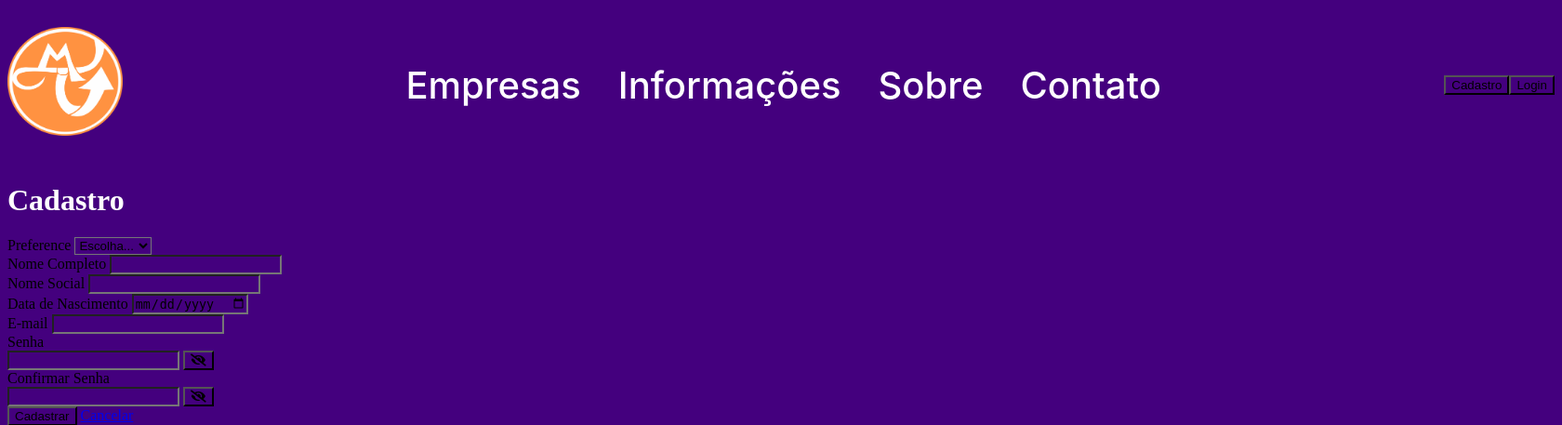
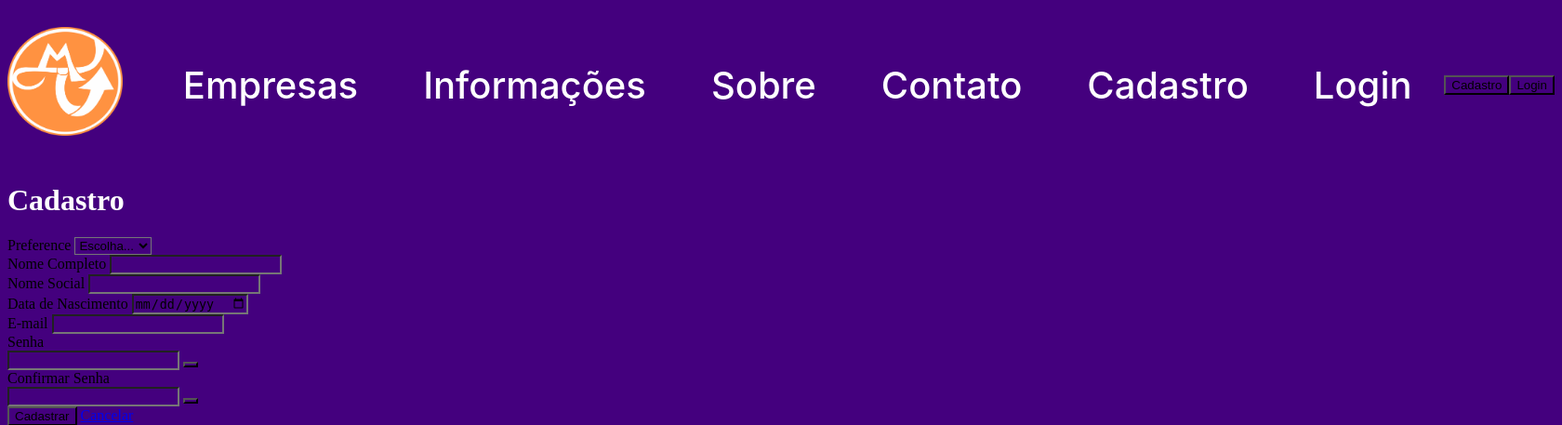
Before and after one commit to RafaelS3iwa/PMT_Web, a PHP site: page /admin/usuarios/cadastrar.php in a window 1680 px wide. Shown: the top 457 px of the page at 93% size. Run offline with PHP 8.4, Linux system fonts and the light colour scheme.

Commit message:
firmar-branch

```diff
--- a/admin/usuarios/cadastrar.php
+++ b/admin/usuarios/cadastrar.php
@@ -7,39 +7,8 @@
     $usuarioController->cadastrarUsuario();
 ?>
 
-<script src="https://code.jquery.com/jquery-3.6.0.min.js"></script>
-<link rel="stylesheet" href="https://cdnjs.cloudflare.com/ajax/libs/font-awesome/5.15.3/css/all.min.css">
 
-<!-- Adicione o código JavaScript/jQuery aqui -->
-<script>
-$(document).ready(function () {
-    $("#toggleSenha").click(function () {
-        var senhaInput = $("#inputsenha");
-        var tipoInput = senhaInput.attr("type");
 
-        if (tipoInput === "password") {
-            senhaInput.attr("type", "text");
-            $("#toggleSenha i").removeClass("fa-eye-slash").addClass("fa-eye");
-        } else {
-            senhaInput.attr("type", "password");
-            $("#toggleSenha i").removeClass("fa-eye").addClass("fa-eye-slash");
-        }
-    });
-
-    $("#toggleConfirmarSenha").click(function () {
-        var confirmarSenhaInput = $("#inputConfirmarSenha");
-        var tipoInput = confirmarSenhaInput.attr("type");
-
-        if (tipoInput === "password") {
-            confirmarSenhaInput.attr("type", "text");
-            $("#toggleConfirmarSenha i").removeClass("fa-eye-slash").addClass("fa-eye");
-        } else {
-            confirmarSenhaInput.attr("type", "password");
-            $("#toggleConfirmarSenha i").removeClass("fa-eye").addClass("fa-eye-slash");
-        }
-    });
-});
-</script>
 
 <main class="container mt-3 mb-3" >
     <h1 style="color: white;">Cadastro</h1>
--- a/assets/css/cabecalho.css
+++ b/assets/css/cabecalho.css
@@ -1,3 +1,12 @@
+:root{
+    --primaria: #6109AC;
+    --primaria2: #44007E;
+    --secundaria: #FFFF41;
+    --secundaria2: #FFFF97;
+    --laranja: #FFA452;
+    --texto: #FFFFFF;
+}
+
 #cabecalho {
     display: flex;
     align-items: center;
@@ -16,7 +25,7 @@
     height: 116.61px;
 }
 
-#menu.menu-list {
+#menu{
     list-style: none;
     padding: 0;
     margin: 0;
@@ -24,10 +33,9 @@
     align-items: center; /* Alinha os itens verticalmente com o logo */
 }
 
-#menu.menu-list li {
-    margin-left: 20px;
+#menu li {
+    margin-left: 50px;
     margin-right: 20px;
-    color: white;
     font-size: 40px;
     font-family: Inter;
     font-weight: 700;
@@ -35,7 +43,7 @@
     word-wrap: break-word;
 }
 
-#menu.menu-list a {
+#menu a {
     color: var(--texto);
     font-weight: 500;
     text-decoration: none;
--- a/includes/cabecalho.php
+++ b/includes/cabecalho.php
@@ -14,11 +14,13 @@
         <div class="logo">
             <h1><img src="/assets/img/Logo PMT true.png" alt="Logo PMT" class="logo-img">
         </div>
-        <ul id="menu" class="menu-list">
+        <ul id="menu">
             <li><a href="#">Empresas</a></li>
             <li><a href="#">Informações</a></li>
             <li><a href="#">Sobre</a></li>
             <li><a href="#">Contato</a></li>
+            <li><a href="/admin/usuarios/cadastrar.php">Cadastro</a></li>
+            <li><a href="#">Login</a></li>
         </ul>
         <nav id="botaoCadastro">
             <button class="botao1">Cadastro</button>
--- a/includes/rodape.php
+++ b/includes/rodape.php
@@ -3,6 +3,7 @@
 </footer>
 
 <script src="https://cdn.jsdelivr.net/npm/bootstrap@5.3.1/dist/js/bootstrap.bundle.min.js" integrity="sha384-HwwvtgBNo3bZJJLYd8oVXjrBZt8cqVSpeBNS5n7C8IVInixGAoxmnlMuBnhbgrkm" crossorigin="anonymous"></script>
+<script src="https://code.jquery.com/jquery-3.6.0.min.js"></script>
 </body>
 
 </html>
```
Also changed, not shown: admin/usuarios/editar.php (added).
